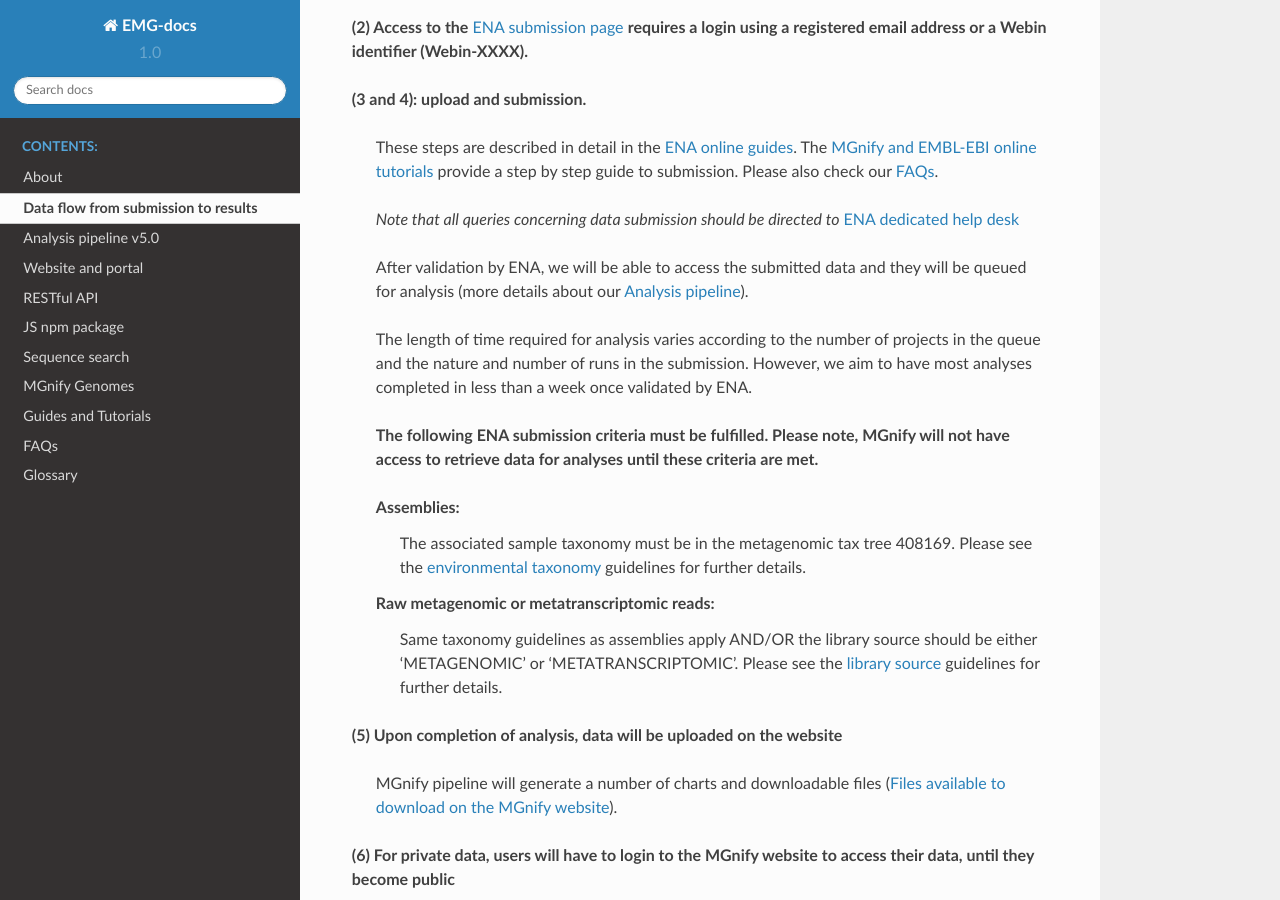
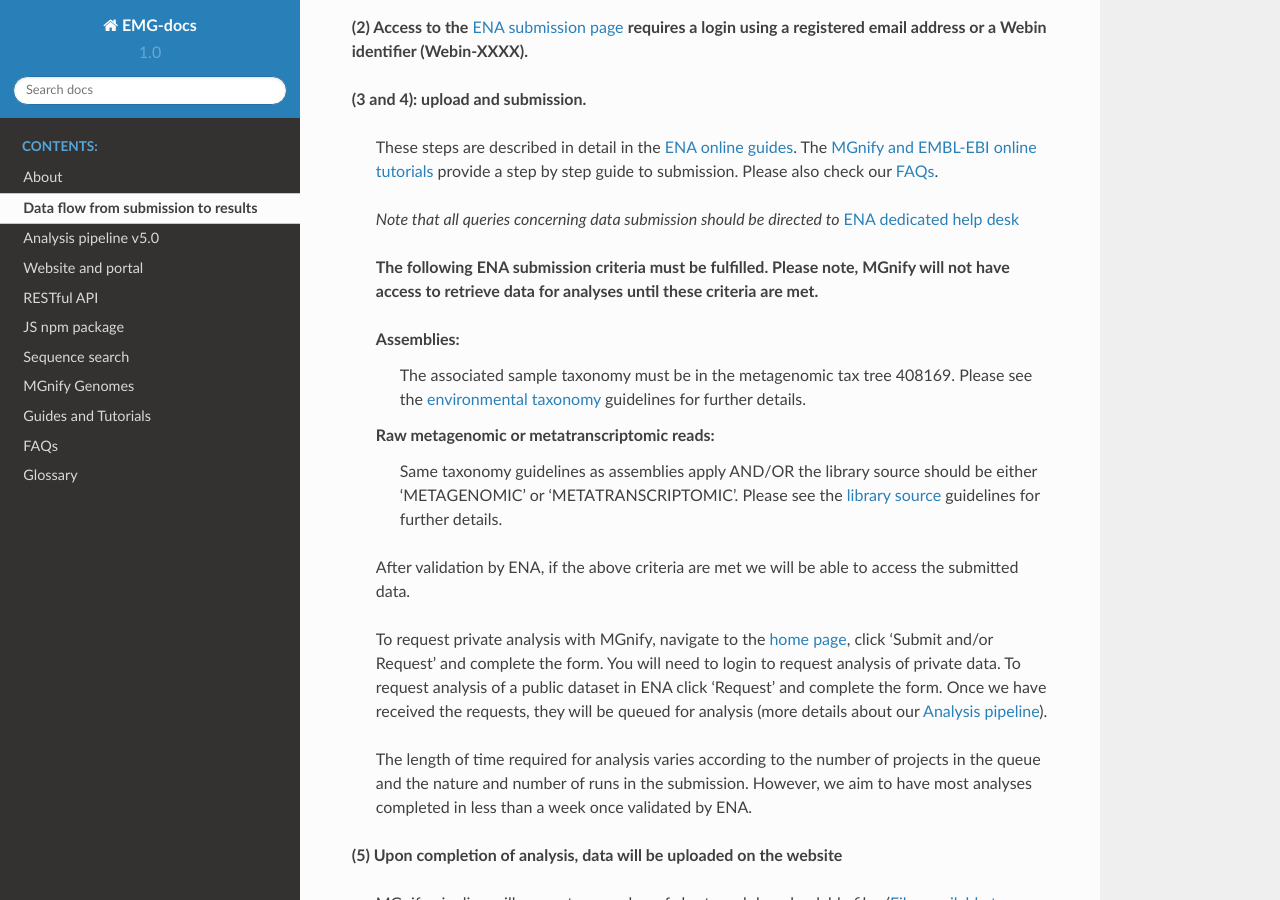
Before and after one commit to EBI-Metagenomics/EMG-docs, a Sphinx documentation site: the page built from docs/dataflow.rst, in a window 1280 px wide and 900 px high, scrolled down 1636 px. Built offline with Sphinx 7.4.7 and the Read the Docs theme 2.0.0, drawn with Linux system fonts in a browser that asks for light colours.

Commit message:
add make request

```diff
--- a/docs/dataflow.rst
+++ b/docs/dataflow.rst
@@ -31,6 +27,12 @@
   **Raw metagenomic or metatranscriptomic reads:**
     Same taxonomy guidelines as assemblies apply AND/OR the library source should be either 'METAGENOMIC' or 'METATRANSCRIPTOMIC'. Please see the `library source <https://ena-docs.readthedocs.io/en/latest/submit/reads/webin-cli.html#permitted-values-for-library-source>`_ guidelines for further details.
 
+  After validation by ENA, if the above criteria are met we will be able to access the submitted data.
+
+  To request private analysis with MGnify, navigate to the `home page <https://www.ebi.ac.uk/metagenomics/>`_, click 'Submit and/or Request' and complete the form. You will need to login to request analysis of private data. To request analysis of a public dataset in ENA click 'Request' and complete the form.
+  Once we have received the requests, they will be queued for analysis (more details about our :ref:`Analysis pipeline <analysis>`).
+
+  The length of time required for analysis varies according to the number of projects in the queue and the nature and number of runs in the submission. However, we aim to have most analyses completed in less than a week once validated by ENA.
 
 **(5) Upon completion of analysis, data will be uploaded on the website**
 
```
Also changed, not shown: other parts of docs/dataflow.rst (+0 -4 lines).
